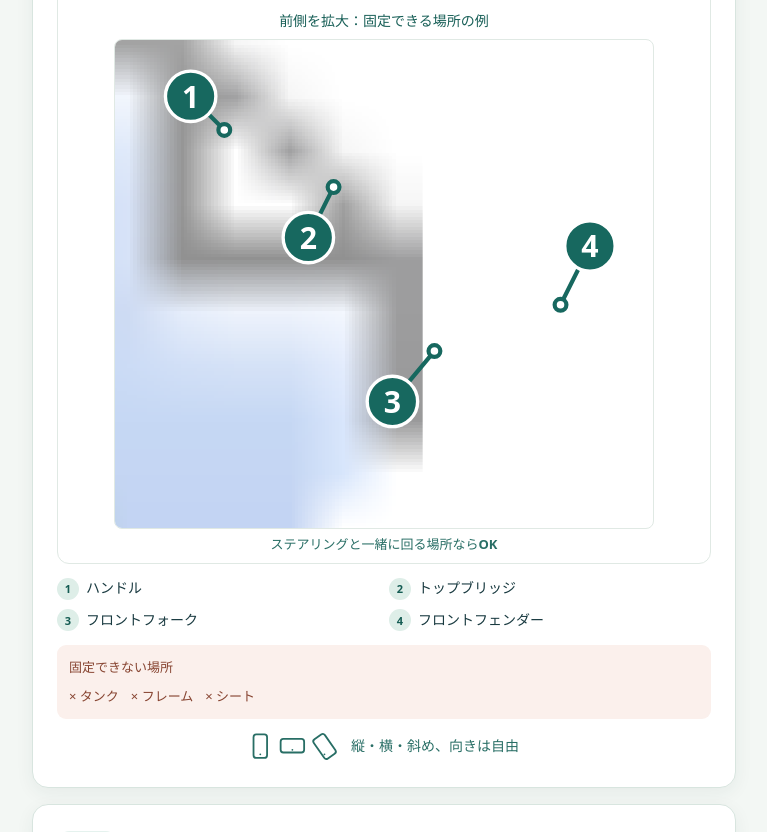
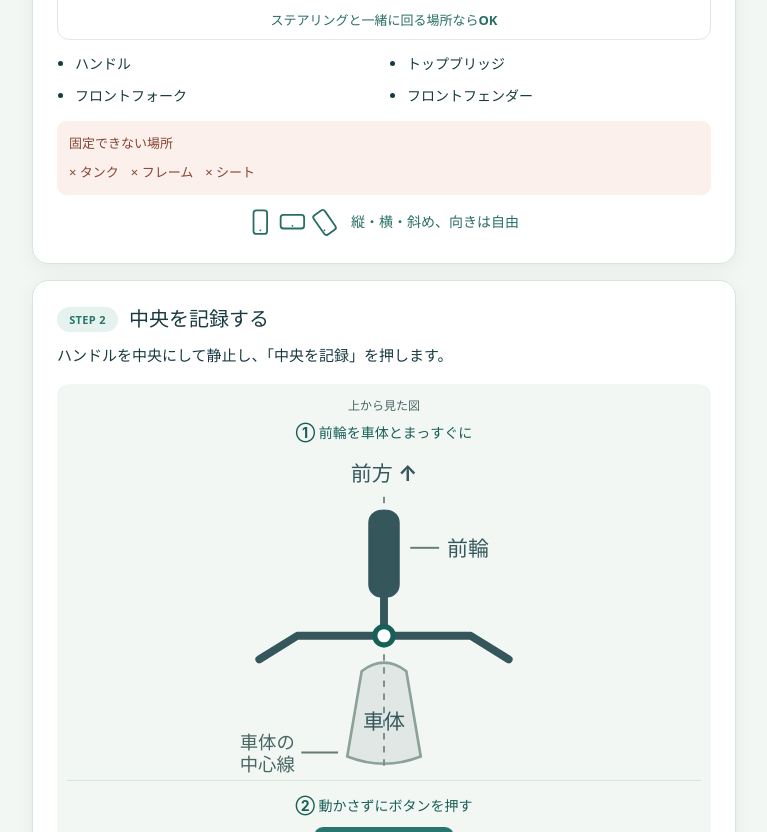
Before and after one commit to efactory-suzuka/efactory-steering-angle-meter, a website built with Vite: page guide.html in a window 1280 px wide. Shown: the part 1099-1931 px from the top of the page, without its empty margins (256-1023 px from the left). Built offline with nearby package versions, Linux system fonts and the light colour scheme.

Commit message:
Show only the full motorcycle photo in the guide

```diff
--- a/guide.html
+++ b/guide.html
@@ -41,31 +41,13 @@
           <p>目安は、ハンドルを左右へ切ったとき、その場所も一緒に回転することです。端末が動かないよう確実に固定してください。</p>
           <figure class="guide-figure bike-figure">
             <img class="bike-overview" src="%BASE_URL%guide-motorcycle.png" alt="提供写真をもとにした、右向きのバイク側面" width="1536" height="1024">
-            <p class="diagram-heading">前側を拡大：固定できる場所の例</p>
-            <svg class="mount-photo" viewBox="0 0 640 580" role="img" aria-labelledby="bike-title bike-desc">
-              <title id="bike-title">写真で見る、ステアリングと一緒に回る部品</title>
-              <desc id="bike-desc">1はハンドル、2はトップブリッジ、3はフロントフォーク、4はフロントフェンダーを示します。端末を固定できる場所の例です。</desc>
-              <image href="%BASE_URL%guide-motorcycle.png" x="-850" y="-30" width="1536" height="1024"/>
-              <g class="mount-leaders">
-                <path d="M90 67 L130 107"/><circle cx="130" cy="107" r="7"/>
-                <path d="M230 235 L260 175"/><circle cx="260" cy="175" r="7"/>
-                <path d="M330 430 L380 370"/><circle cx="380" cy="370" r="7"/>
-                <path d="M565 245 L530 315"/><circle cx="530" cy="315" r="7"/>
-              </g>
-              <g class="mount-ok">
-                <circle cx="90" cy="67" r="30"/><text x="90" y="67">1</text>
-                <circle cx="230" cy="235" r="30"/><text x="230" y="235">2</text>
-                <circle cx="330" cy="430" r="30"/><text x="330" y="430">3</text>
-                <circle cx="565" cy="245" r="30"/><text x="565" y="245">4</text>
-              </g>
-            </svg>
             <figcaption>ステアリングと一緒に回る場所ならOK</figcaption>
           </figure>
           <ul class="mount-list" aria-label="固定場所の例">
-            <li><span>1</span>ハンドル</li>
-            <li><span>2</span>トップブリッジ</li>
-            <li><span>3</span>フロントフォーク</li>
-            <li><span>4</span>フロントフェンダー</li>
+            <li>ハンドル</li>
+            <li>トップブリッジ</li>
+            <li>フロントフォーク</li>
+            <li>フロントフェンダー</li>
           </ul>
           <div class="mount-boundary">
             <strong>固定できない場所</strong>
--- a/src/ui/guide.css
+++ b/src/ui/guide.css
@@ -33,13 +33,8 @@ a:focus-visible{outline:3px solid #d98d48;outline-offset:3px;border-radius:4px}
 .guide-figure figcaption{margin-top:4px;color:#286e65;font-size:13px;font-weight:700}
 .bike-figure{background:#fff;border:1px solid #e0e9e4}
 .bike-overview{display:block;width:100%;height:auto;max-width:500px;margin:0 auto 12px}
-.guide-figure .mount-photo{max-width:540px;border:1px solid #e0e9e4;border-radius:8px;background:#fff}
-.mount-leaders{fill:#fff;stroke:#17685f;stroke-width:5;stroke-linecap:round}
-.mount-ok circle{fill:#17685f;stroke:#fff;stroke-width:4}
-.mount-ok text{fill:#fff;font-size:36px;font-weight:800;text-anchor:middle;dominant-baseline:central}
 .mount-list{display:grid;grid-template-columns:repeat(2,minmax(0,1fr));gap:7px 10px;margin:12px 0 0;padding:0;list-style:none}
-.mount-list li{display:flex;align-items:center;gap:7px;min-width:0;font-size:14px;font-weight:600}
-.mount-list li span{display:grid;place-items:center;flex:none;width:22px;height:22px;border-radius:50%;background:#deeee8;color:#145c53;font-size:11px;font-weight:800}
+.mount-list li{margin-left:18px;min-width:0;list-style:disc;font-size:14px;font-weight:600}
 .mount-boundary{display:flex;flex-wrap:wrap;align-items:center;gap:6px 12px;margin-top:13px;padding:11px 12px;border-radius:9px;background:#fbf0ec;color:#874431;font-size:13px}
 .mount-boundary strong{width:100%;font-size:13px}
 .orientation-note{display:flex;align-items:center;justify-content:center;gap:8px;margin-top:10px;color:#286e65;font-size:14px;font-weight:700}
```
